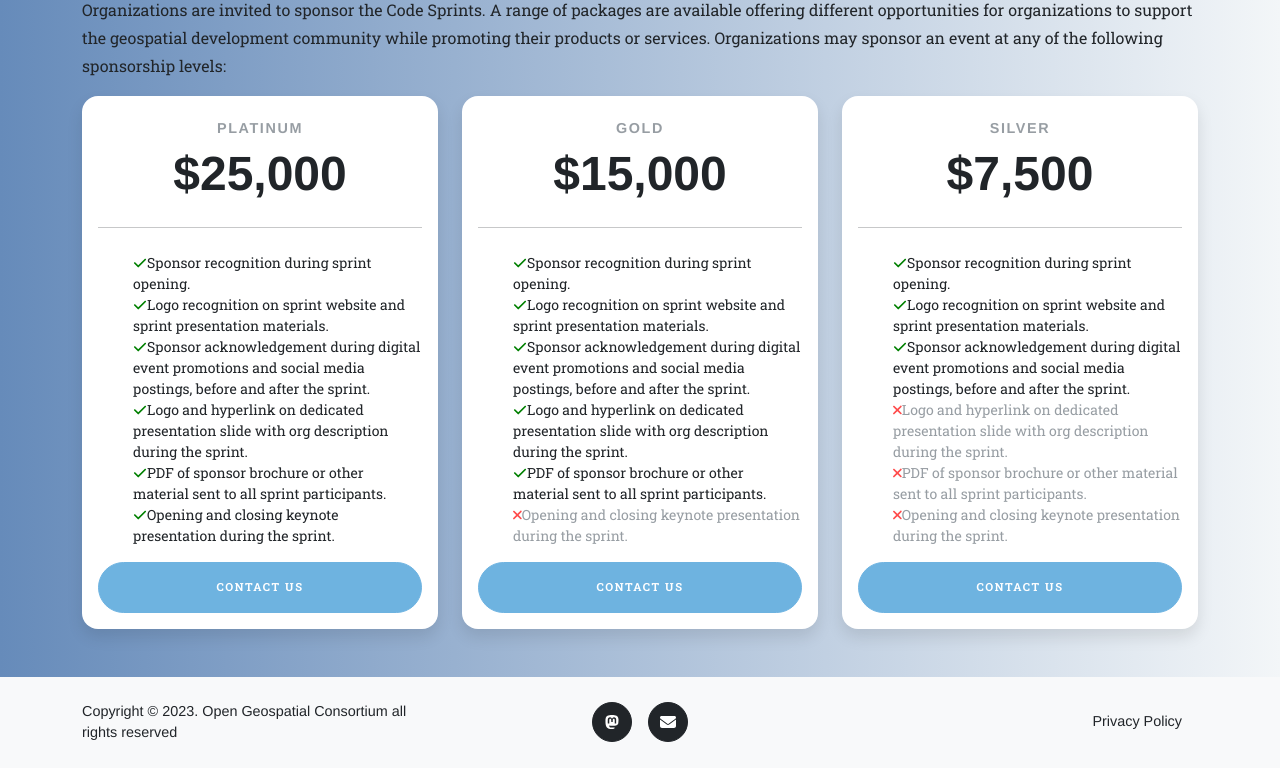
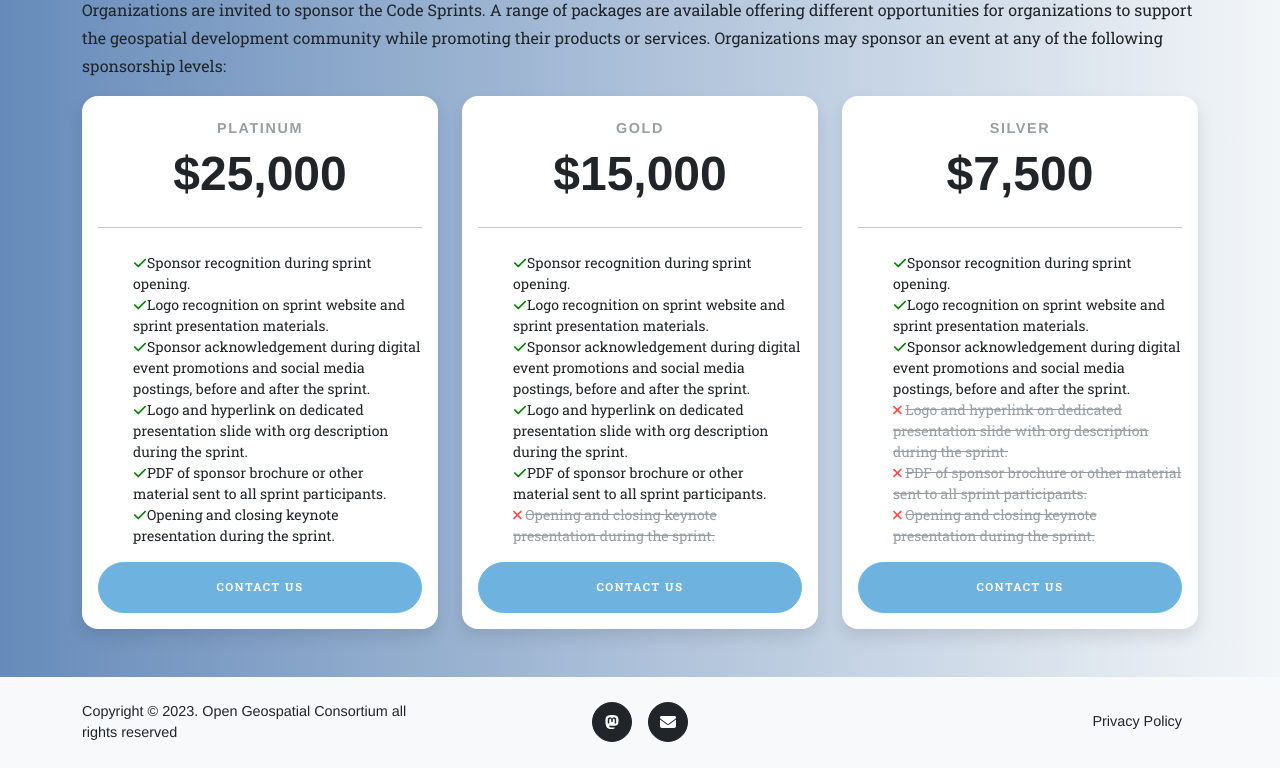
Before and after one commit to opengeospatial/dev-sprint-sponsoring, a website: page src/pug/index.pug in a window 1280 px wide. Shown: the part 116-884 px from the top of the page. Drawn offline with nearby package versions, Linux system fonts and the light colour scheme; files that its build step writes are made by us from their sources.

Commit message:
- added strikethrough

```diff
--- a/src/pug/index.pug
+++ b/src/pug/index.pug
@@ -107,7 +107,8 @@
                                         li.text-muted
                                             span.fa-li
                                             i.fas.fa-xmark
-                                            | Opening and closing keynote presentation during the sprint.
+                                            strike
+                                                | Opening and closing keynote presentation during the sprint.
                                     .d-grid
                                         a.btn.btn-primary.text-uppercase(href='mailto:standards-team@ogc.org') Contact Us
                     // Silver Level
@@ -136,15 +137,18 @@
                                         li.text-muted
                                             span.fa-li
                                             i.fas.fa-xmark
-                                            | Logo and hyperlink on dedicated presentation slide with org description during the sprint.
+                                            strike
+                                                | Logo and hyperlink on dedicated presentation slide with org description during the sprint.
                                         li.text-muted
                                             span.fa-li
                                             i.fas.fa-xmark
-                                            | PDF of sponsor brochure or other material sent to all sprint participants.
+                                            strike
+                                                | PDF of sponsor brochure or other material sent to all sprint participants.
                                         li.text-muted
                                             span.fa-li
                                             i.fas.fa-xmark
-                                            | Opening and closing keynote presentation during the sprint.
+                                            strike
+                                                | Opening and closing keynote presentation during the sprint.
                                     .d-grid
                                         a.btn.btn-primary.text-uppercase(href='mailto:standards-team@ogc.org') Contact Us
 
```
Also changed, not shown: dist/index.html.
